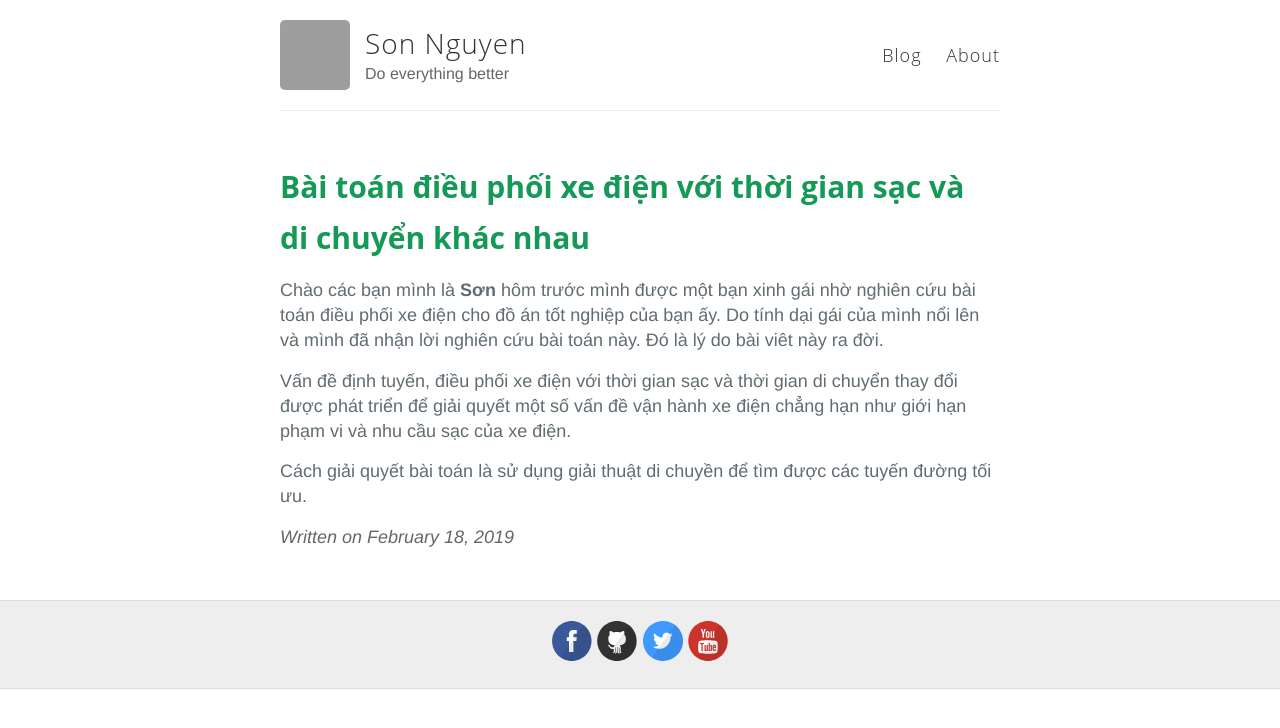
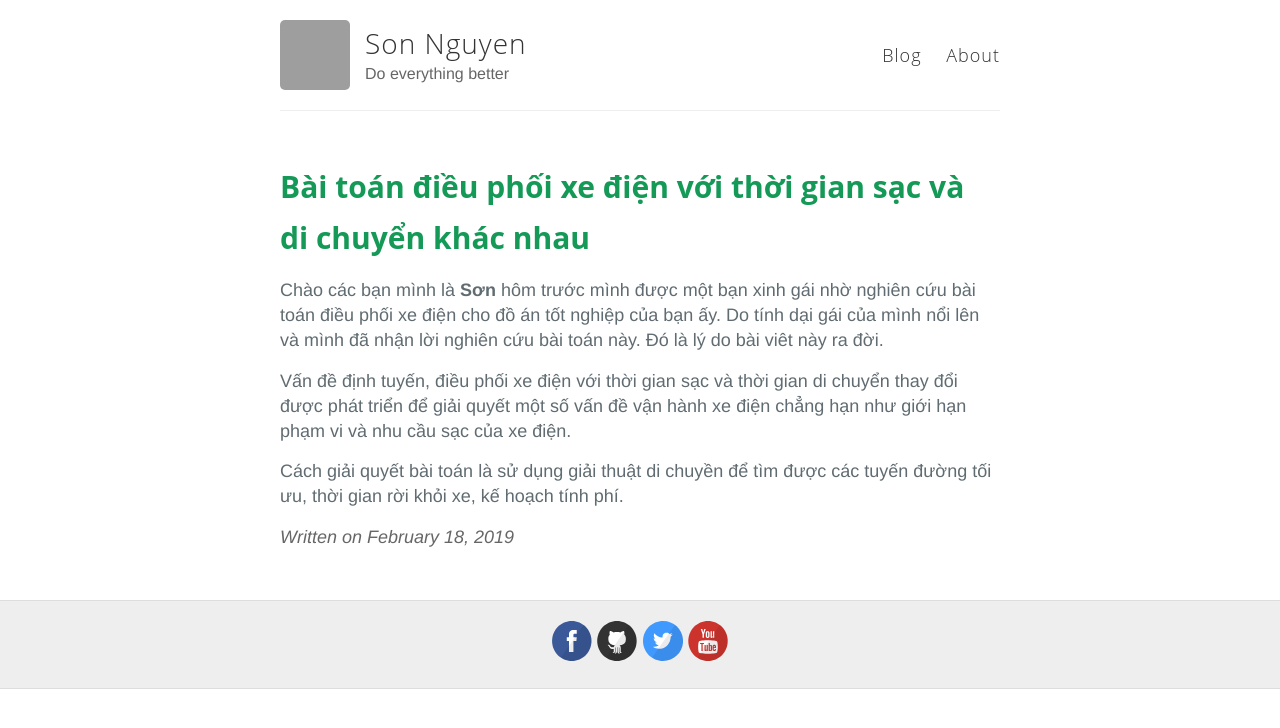
Before and after one commit to sonnhfit/sonnhfit.github.io, a Jekyll site: the page built from _posts/2019-2-18-Bài toán điều phối xe điện với thời gian sạc và di chuyển khác nhau.md, in a window 1280 px wide. Shown: the top 728 px of the page. Built offline with Jekyll 4.4.1, drawn with Linux system fonts in a browser that asks for light colours; grey boxes are pictures that could not be loaded.

Commit message:
Update 2019-2-18-Bài toán điều phối xe điện với thời gian sạc và di chuyển khác nhau.md

```diff
--- a/_posts/2019-2-18-Bài toán điều phối xe điện với thời gian sạc và di chuyển khác nhau.md
+++ b/_posts/2019-2-18-Bài toán điều phối xe điện với thời gian sạc và di chuyển khác nhau.md
@@ -8,4 +8,4 @@ Chào các bạn mình là **Sơn** hôm trước mình được một bạn xin
 Vấn đề định tuyến, điều phối xe điện với thời gian sạc và thời gian di chuyển thay đổi được phát triển để giải quyết một số vấn đề vận hành
 xe điện chẳng hạn như giới hạn phạm vi và nhu cầu sạc của xe điện.
 
-Cách giải quyết bài toán là sử dụng giải thuật di chuyền để tìm được các tuyến đường tối ưu.
+Cách giải quyết bài toán là sử dụng giải thuật di chuyền để tìm được các tuyến đường tối ưu, thời gian rời khỏi xe, kế hoạch tính phí.
```
